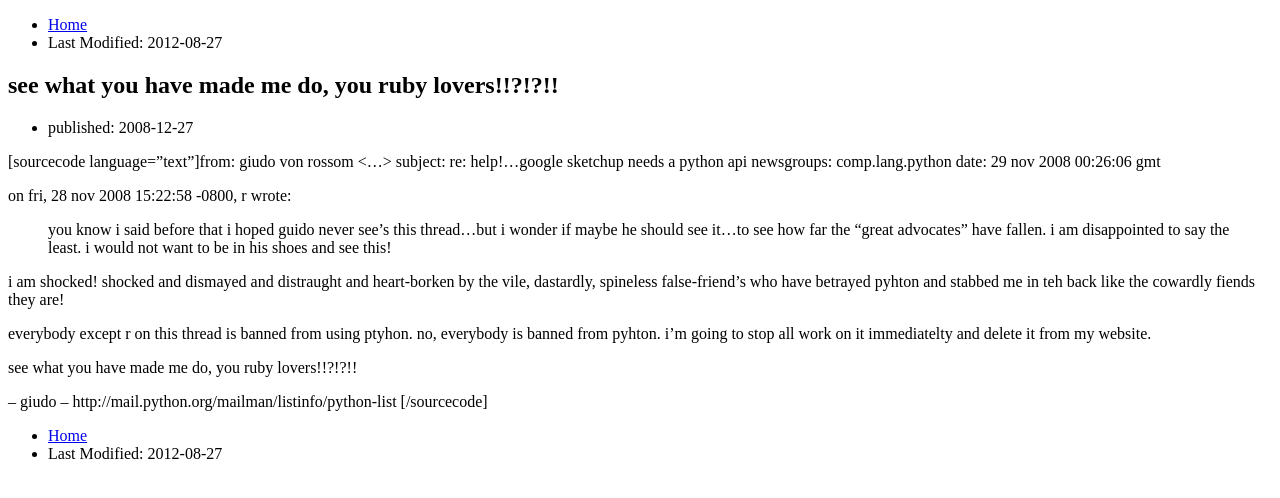
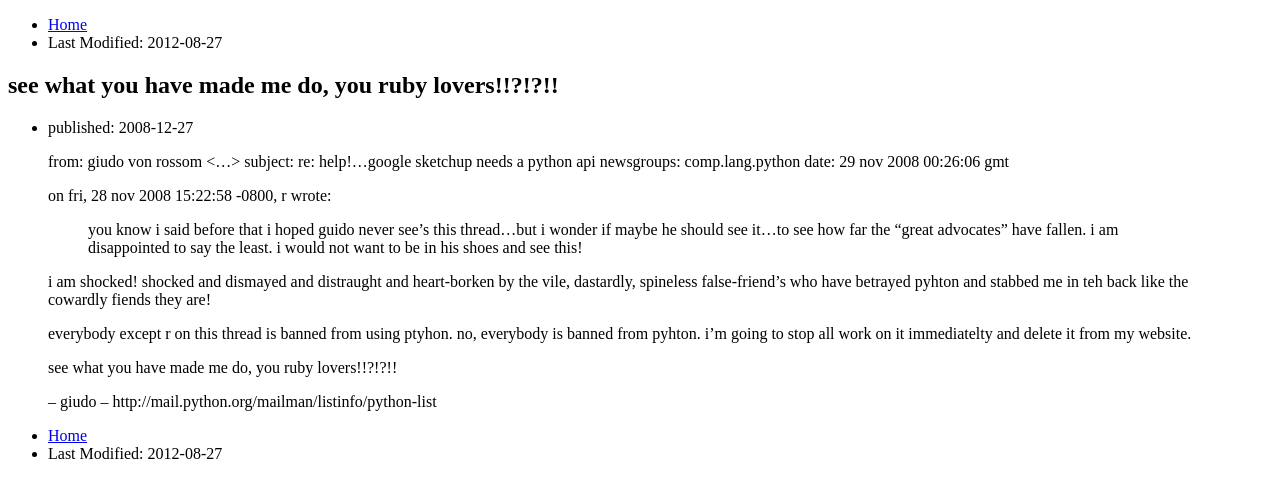
Before and after one commit to serverhorror/serverhorror.github.com, a Jekyll site: the page built from _posts/2008-12-27-see-what-you-have-made-me-do-you-ruby-lovers.markdown, in a window 1280 px wide. Shown: the top 498 px of the page. Built offline with Jekyll 4.4.1, drawn with Linux system fonts in a browser that asks for light colours; Markdown is read by kramdown in place of the engine named in the settings.

Commit message:
fix wp sourcecode tag

```diff
--- a/_posts/2008-12-27-see-what-you-have-made-me-do-you-ruby-lovers.markdown
+++ b/_posts/2008-12-27-see-what-you-have-made-me-do-you-ruby-lovers.markdown
@@ -7,29 +7,28 @@
 wordpress_id: 243
 ---
 
-[sourcecode language="text"]From: Giudo von Rossom &lt;...&gt;
-Subject: Re: HELP!...Google SketchUp needs a Python API
-Newsgroups: comp.lang.python
-Date: 29 Nov 2008 00:26:06 GMT
-
-On Fri, 28 Nov 2008 15:22:58 -0800, r wrote:
-> You know I said before that I hoped Guido never see's this thread...but i
-> wonder if maybe he should see it...To see how far the "great advocates"
-> have fallen. I am disappointed to say the least. I would not want to be in
-> his shoes and see this!
-
-I am shocked! Shocked and dismayed and distraught and heart-borken by the
-vile, dastardly, spineless false-friend's who have BETRAYED Pyhton and
-STABBED ME IN TEH BACK like the cowardly FIENDS they ARE!
-
-Everybody except r on this thread is banned from using Ptyhon. No,
-EVERYBODY is banned from Pyhton. I'm going to stop all work on it
-immediatelty and delete it from my website.
-
-See what you have made me do, you RUBY LOVERS!!?!?!!
-
---
-Giudo
---
-http://mail.python.org/mailman/listinfo/python-list
-[/sourcecode]
+>From: Giudo von Rossom &lt;...&gt;
+>Subject: Re: HELP!...Google SketchUp needs a Python API
+>Newsgroups: comp.lang.python
+>Date: 29 Nov 2008 00:26:06 GMT
+>
+>On Fri, 28 Nov 2008 15:22:58 -0800, r wrote:
+>> You know I said before that I hoped Guido never see's this thread...but i
+>> wonder if maybe he should see it...To see how far the "great advocates"
+>> have fallen. I am disappointed to say the least. I would not want to be in
+>> his shoes and see this!
+>
+>I am shocked! Shocked and dismayed and distraught and heart-borken by the
+>vile, dastardly, spineless false-friend's who have BETRAYED Pyhton and
+>STABBED ME IN TEH BACK like the cowardly FIENDS they ARE!
+>
+>Everybody except r on this thread is banned from using Ptyhon. No,
+>EVERYBODY is banned from Pyhton. I'm going to stop all work on it
+>immediatelty and delete it from my website.
+>
+>See what you have made me do, you RUBY LOVERS!!?!?!!
+>
+>--
+>Giudo
+>--
+>http://mail.python.org/mailman/listinfo/python-list
```
Also changed, not shown: _posts/2008-12-29-mysql-kiss-goodbye-to-your-data.markdown (+17 -8 lines), _posts/2009-01-30-creating-sparse-files.markdown (+13 -5 lines).
